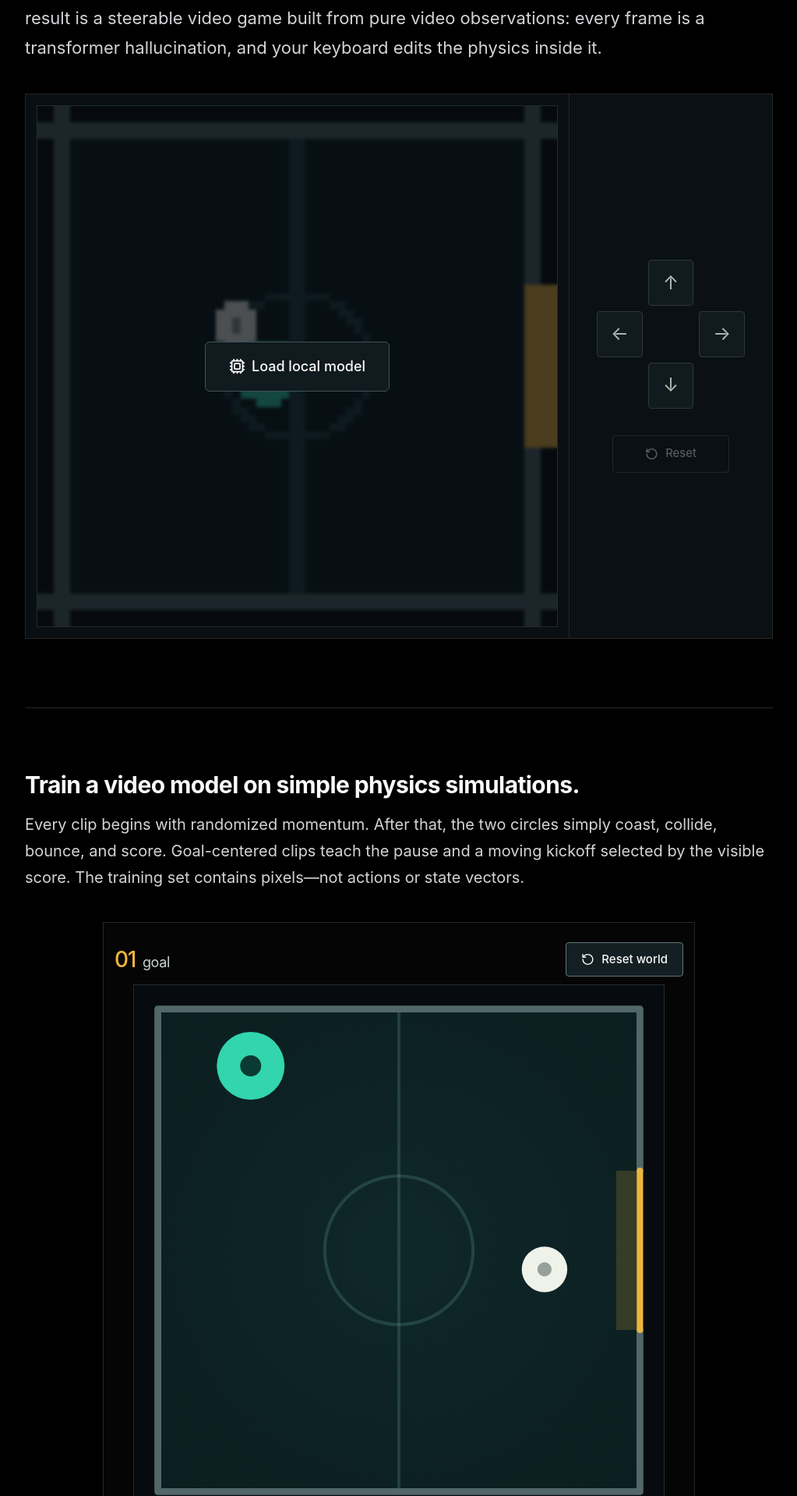
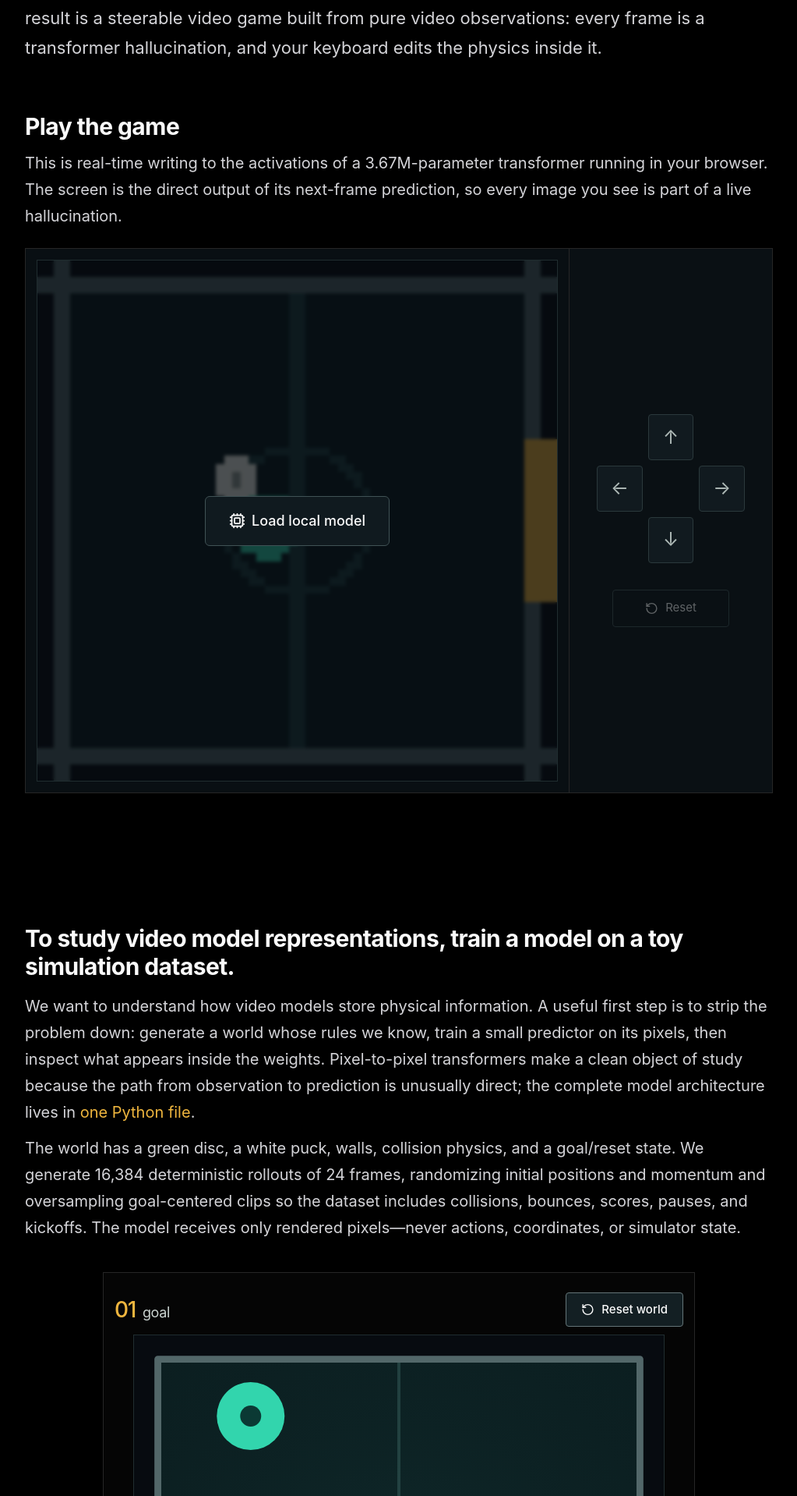
Before and after one commit to jayhack/blocket-league, a Next.js app: page / in a window 1280 px wide. Shown: the part 502-2420 px from the top of the page at 78% size, without its empty margins (128-1151 px from the left). Built offline with nearby package versions, Linux system fonts and the light colour scheme.

Commit message:
Restructure the lab opening as a story

```diff
--- a/components/blocket-league/blocket-league-lab.module.css
+++ b/components/blocket-league/blocket-league-lab.module.css
@@ -113,8 +113,28 @@
   margin-top: 12px;
 }
 
+.heroGameIntro {
+  max-width: 960px;
+  margin-top: 64px;
+}
+
+.heroGameIntro h2 {
+  margin: 0;
+  font-size: 30px;
+  font-weight: 700;
+  line-height: 36px;
+  letter-spacing: -0.6px;
+}
+
+.heroGameIntro p {
+  margin: 12px 0 0;
+  color: #d4d4d8;
+  font-size: 20px;
+  line-height: 34px;
+}
+
 .heroGame {
-  margin-top: 40px;
+  margin-top: 24px;
 }
 
 .jumpLink {
@@ -153,7 +173,6 @@
   width: min(960px, calc(100% - 48px));
   margin: 0 auto;
   padding: 80px 0;
-  border-top: 1px solid var(--line);
 }
 
 .entropySection {
@@ -1305,7 +1324,6 @@
   width: min(960px, calc(100% - 48px));
   margin: 0 auto;
   padding: 80px 0 100px;
-  border-top: 1px solid var(--line);
 }
 
 .trajectoryViewer {
@@ -1897,6 +1915,10 @@
   color: #d4d4d8;
   font-size: 20px;
   line-height: 34px;
+}
+
+.sectionHeading > p + p {
+  margin-top: 12px;
 }
 
 .simulatorShell {
--- a/components/blocket-league/blocket-league-lab.tsx
+++ b/components/blocket-league/blocket-league-lab.tsx
@@ -214,13 +214,21 @@ export function BlocketLeagueLab() {
         <h1>Video models learn interpretable physics. We turn their hidden state into a game.</h1>
         <p className={styles.heroCopy}>
           In this lab, we construct a pixel-to-pixel transformer that models a toy world with
-          collisions, goals, and resets. Using methods inspired by <a href="https://arxiv.org/abs/2602.07050" target="_blank" rel="noreferrer"><em>Interpreting Physics in Video World Models</em></a> and Anthropic&apos;s <a href="https://www.anthropic.com/research/global-workspace" target="_blank" rel="noreferrer">J-space work</a>, we show that its hidden activations contain a compact model of high-level physical phenomena—including velocity and collisions—and causal directions for motion.
+          collisions, goals, and resets. Using methods inspired by <a href="https://arxiv.org/abs/2602.07050" target="_blank" rel="noreferrer"><em>Interpreting Physics in Video World Models</em></a> and Anthropic&apos;s <a href="https://www.anthropic.com/research/global-workspace" target="_blank" rel="noreferrer">J-space work</a>, we show that its hidden activations contain a compact model of high-level physical phenomena, including velocity, collisions, and causal directions for motion.
         </p>
         <p className={styles.heroCopy}>
           We then manipulate those directions directly and change the model&apos;s predicted future.
           The result is a steerable video game built from pure video observations: every frame is a
           transformer hallucination, and your keyboard edits the physics inside it.
         </p>
+        <div className={styles.heroGameIntro}>
+          <h2>Play the game</h2>
+          <p>
+            This is real-time writing to the activations of a 3.67M-parameter transformer running
+            in your browser. The screen is the direct output of its next-frame prediction, so every
+            image you see is part of a live hallucination.
+          </p>
+        </div>
         <div className={styles.heroGame}>
           <LiveWorldModel />
         </div>
@@ -229,12 +237,21 @@ export function BlocketLeagueLab() {
       <section className={styles.labSection} id="world" aria-labelledby="world-title">
         <div className={styles.sectionHeading}>
           <div>
-            <h2 id="world-title">Train a video model on simple physics simulations.</h2>
+            <h2 id="world-title">To study video model representations, train a model on a toy simulation dataset.</h2>
           </div>
           <p>
-            Every clip begins with randomized momentum. After that, the two circles simply coast,
-            collide, bounce, and score. Goal-centered clips teach the pause and a moving kickoff
-            selected by the visible score. The training set contains pixels—not actions or state vectors.
+            We want to understand how video models store physical information. A useful first step
+            is to strip the problem down: generate a world whose rules we know, train a small
+            predictor on its pixels, then inspect what appears inside the weights. Pixel-to-pixel
+            transformers make a clean object of study because the path from observation to prediction
+            is unusually direct; the complete model architecture lives in <a href="https://github.com/jayhack/blocket-league/blob/main/blocket_league/pixel_direct_model.py" target="_blank" rel="noreferrer">one Python file</a>.
+          </p>
+          <p>
+            The world has a green disc, a white puck, walls, collision physics, and a goal/reset
+            state. We generate 16,384 deterministic rollouts of 24 frames, randomizing initial
+            positions and momentum and oversampling goal-centered clips so the dataset includes
+            collisions, bounces, scores, pauses, and kickoffs. The model receives only rendered
+            pixels—never actions, coordinates, or simulator state.
           </p>
         </div>
 
```
